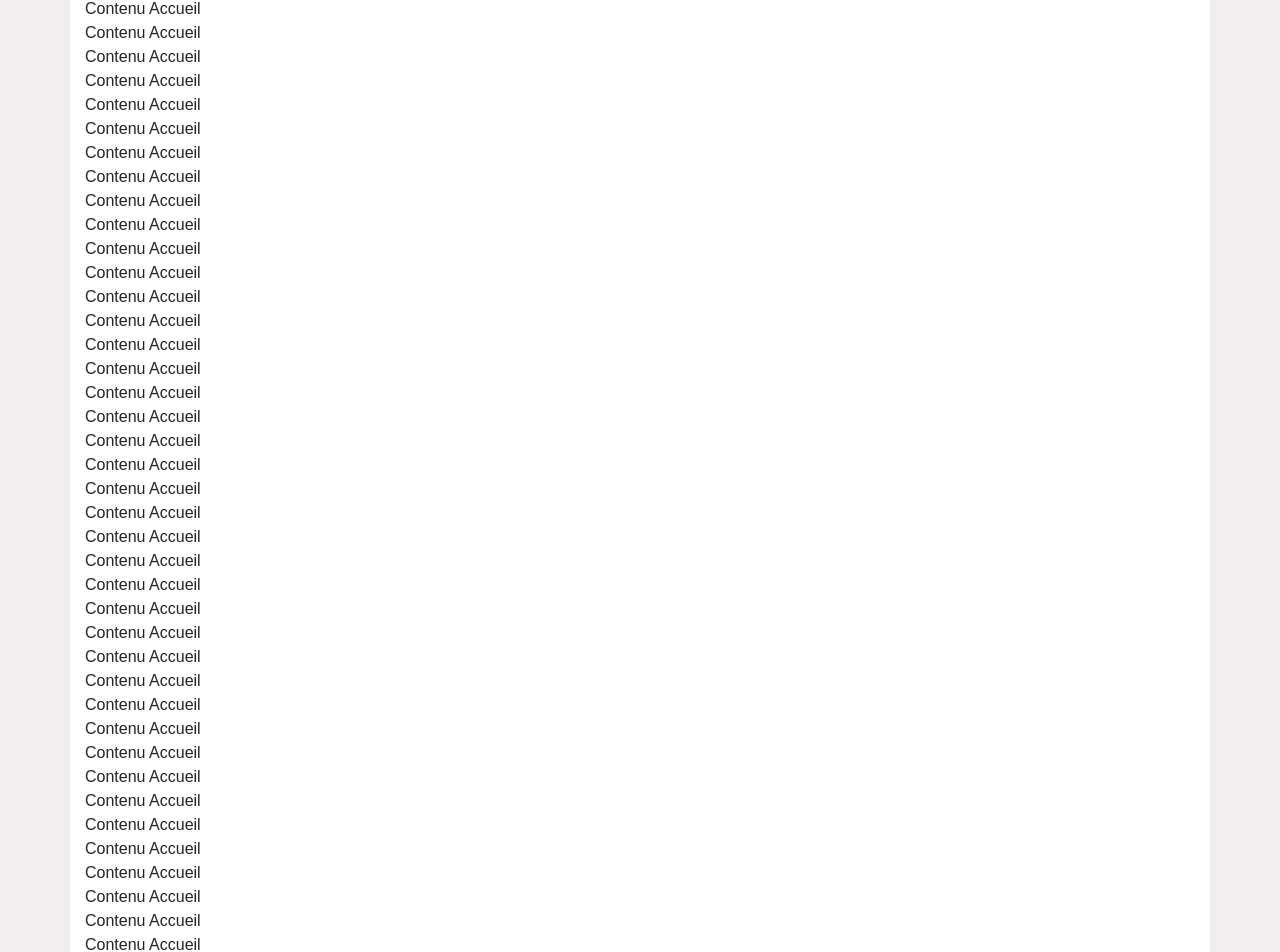
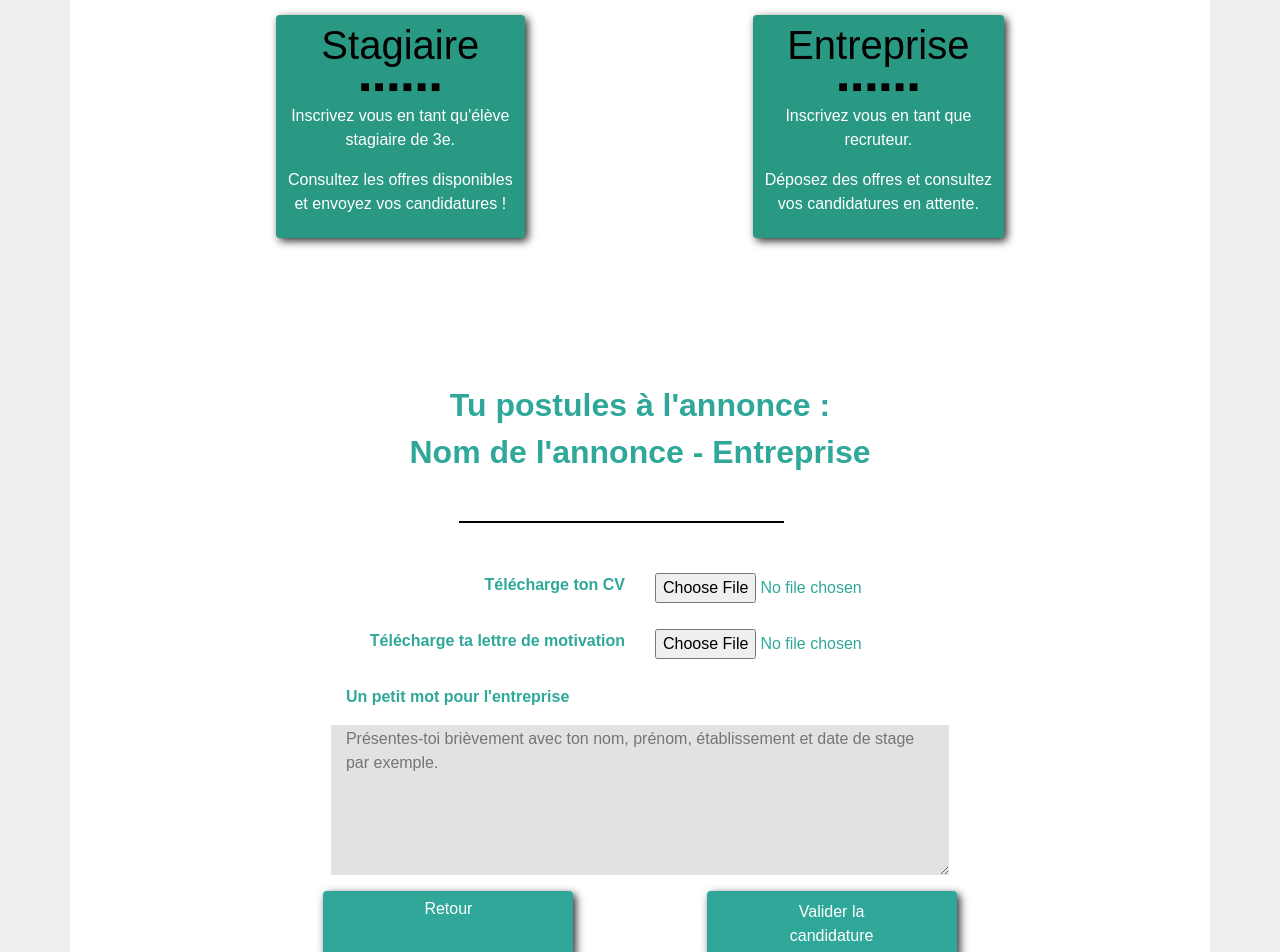
Before and after one commit to Adopt1Projet/AdoptUnStage, an Angular app: page / in a window 1280 px wide. Shown: the part 384-1336 px from the top of the page. Built offline with nearby package versions, Linux system fonts and the light colour scheme; a web font is replaced by a local one.

Commit message:
Home button + Postulation page

```diff
--- /dev/null
+++ b/src/app/Router/PageAccueil/bouton-inscription/bouton-inscription.component.css
@@ -0,0 +1,31 @@
+
+
+.btnStagiaire {
+    background-color: #2a9984;
+    border: none;
+    margin: 10%;
+    box-shadow: 3px 3px 8px rgb(43, 43, 43);
+}
+
+.btnEntreprise {
+    background-color: #2a9984;
+    border: none;
+    margin: 10%;
+    box-shadow: 3px 3px 8px rgb(43, 43, 43);
+}
+
+.btnStagiaire h1 {
+    color: black;
+}
+
+.btnEntreprise h1 {
+    color: black;
+}
+
+.btnStagiaire h6 {
+    color: black;
+}
+
+.btnEntreprise h6 {
+    color: black;
+}
--- /dev/null
+++ b/src/app/Router/PageAccueil/bouton-inscription/bouton-inscription.component.html
@@ -0,0 +1,15 @@
+<div class="row boutonInscription d-flex justify-content-center">
+<a class="btn btn-primary btnStagiaire" role="button" id="moredetails" target="_blank" href="#">
+  <h1>Stagiaire</h1>
+  <h6>■ ■ ■ ■ ■ ■</h6>
+  <p>Inscrivez vous en tant qu'élève <br>stagiaire de 3e.</p>
+  <p>Consultez les offres disponibles <br>et envoyez vos candidatures !</p>
+</a>
+
+<a class="btn btn-secondary btnEntreprise" role="button" id="moredetails" target="_blank" href="#">
+  <h1>Entreprise</h1>
+  <h6>■ ■ ■ ■ ■ ■</h6>
+  <p>Inscrivez vous en tant que <br>recruteur.</p>
+  <p>Déposez des offres et consultez <br>vos candidatures en attente.</p>
+</a>
+</div>
--- /dev/null
+++ b/src/app/Router/PageAccueil/bouton-inscription/bouton-inscription.component.ts
@@ -0,0 +1,15 @@
+import { Component, OnInit } from '@angular/core';
+
+@Component({
+  selector: 'app-bouton-inscription',
+  templateUrl: './bouton-inscription.component.html',
+  styleUrls: ['./bouton-inscription.component.css']
+})
+export class BoutonInscriptionComponent implements OnInit {
+
+  constructor() { }
+
+  ngOnInit() {
+  }
+
+}
--- a/src/app/Router/PageAccueil/page-accueil/page-accueil.component.html
+++ b/src/app/Router/PageAccueil/page-accueil/page-accueil.component.html
@@ -1,50 +1,4 @@
 <div class="container bodyAccueil">
-  <div>Contenu Accueil</div>
-  <div>Contenu Accueil</div>
-  <div>Contenu Accueil</div>
-  <div>Contenu Accueil</div>
-  <div>Contenu Accueil</div>
-  <div>Contenu Accueil</div>
-  <div>Contenu Accueil</div>
-  <div>Contenu Accueil</div>
-  <div>Contenu Accueil</div>
-  <div>Contenu Accueil</div>
-  <div>Contenu Accueil</div>
-  <div>Contenu Accueil</div>
-  <div>Contenu Accueil</div>
-  <div>Contenu Accueil</div>
-  <div>Contenu Accueil</div>
-  <div>Contenu Accueil</div>
-  <div>Contenu Accueil</div>
-  <div>Contenu Accueil</div>
-  <div>Contenu Accueil</div>
-  <div>Contenu Accueil</div>
-  <div>Contenu Accueil</div>
-  <div>Contenu Accueil</div>
-  <div>Contenu Accueil</div>
-  <div>Contenu Accueil</div>
-  <div>Contenu Accueil</div>
-  <div>Contenu Accueil</div>
-  <div>Contenu Accueil</div>
-  <div>Contenu Accueil</div>
-  <div>Contenu Accueil</div>
-  <div>Contenu Accueil</div>
-  <div>Contenu Accueil</div>
-  <div>Contenu Accueil</div>
-  <div>Contenu Accueil</div>
-  <div>Contenu Accueil</div>
-  <div>Contenu Accueil</div>
-  <div>Contenu Accueil</div>
-  <div>Contenu Accueil</div>
-  <div>Contenu Accueil</div>
-  <div>Contenu Accueil</div>
-  <div>Contenu Accueil</div>
-  <div>Contenu Accueil</div>
-  <div>Contenu Accueil</div>
-  <div>Contenu Accueil</div>
-  <div>Contenu Accueil</div>
-  <div>Contenu Accueil</div>
-  <div>Contenu Accueil</div>
-  <div>Contenu Accueil</div>
-  <div>Contenu Accueil</div>
+  <app-bouton-inscription></app-bouton-inscription>
+  <app-page-postuler></app-page-postuler>
 </div>
--- /dev/null
+++ b/src/app/Router/PagePostuler/page-postuler/page-postuler.component.css
@@ -0,0 +1,57 @@
+.headerPostuler h2 {
+    font-weight: bolder;
+    color: #2fa89a;
+}
+
+.headerPostuler {
+    padding-top: 3%;
+}
+
+hr {
+    border: 1px solid black;
+    width: 70%;
+    margin: 50px;
+}
+
+.postArea {
+    height: 150px;
+    background-color: rgb(226, 226, 226);
+    border: none;
+}
+
+.downloadfiles {
+    color: #2fa89a;
+    font-weight: bolder;
+}
+
+.btnRetour {
+    background-color: #2fa89a;
+    color: white;
+    border: none;
+    box-shadow: 3px 3px 8px rgb(43, 43, 43);
+    width: 250px;
+    height: 65px;
+    margin-right: 6%;
+}
+
+.btnPost {
+    padding-bottom: 5%;
+}
+
+.btnValid {
+    background-color: #2fa89a;
+    color: white;
+    border: none;
+    box-shadow: 3px 3px 8px rgb(43, 43, 43);
+    width: 250px;
+    height: 65px;
+    margin-left: 6%;
+}
+
+.btnValid:hover {
+    background-color: green;
+}
+
+.btnRetour:hover {
+    background-color: green;
+}
--- /dev/null
+++ b/src/app/Router/PagePostuler/page-postuler/page-postuler.component.html
@@ -0,0 +1,38 @@
+<div class="row postulCenter d-flex justify-content-center">
+
+  <div class="headerPostuler text-center">
+    <h2>Tu postules à l'annonce :</h2>
+    <h2>Nom de l'annonce - Entreprise</h2>
+    <hr class="line">
+  </div>
+
+</div>
+<div class="row postulCenter d-flex justify-content-center">
+
+  <div class="form downloadfiles">
+    <div class="row form-group file text-right">
+      <p class="col-6">Télécharge ton CV</p>
+      <input class="col-6 form-control-file" type="file" name="file" />
+    </div>
+
+    <div class="row form-group file text-right">
+      <p class="col-6">Télécharge ta lettre de motivation</p>
+      <input class="col-6 form-control-file" type="file" name="file" />
+    </div>
+
+    <div class="row form-group file">
+      <p class="col-12">Un petit mot pour l'entreprise</p>
+      <textarea class="col-12 postArea" type="text" name="text" placeholder="Présentes-toi brièvement avec ton nom, prénom, établissement et date de stage par exemple."></textarea>
+    </div>
+  </div>
+
+</div>
+
+<div class="btnPost d-flex justify-content-center">
+
+  <a class="btn btnRetour" role="button" id="moredetails" target="_blank" href="#">
+    <p>Retour</p>
+  </a>
+
+  <button type="submit" class="btn btnValid mb-2">Valider la <br>candidature</button>
+</div>
--- /dev/null
+++ b/src/app/Router/PagePostuler/page-postuler/page-postuler.component.ts
@@ -0,0 +1,15 @@
+import { Component, OnInit } from '@angular/core';
+
+@Component({
+  selector: 'app-page-postuler',
+  templateUrl: './page-postuler.component.html',
+  styleUrls: ['./page-postuler.component.css']
+})
+export class PagePostulerComponent implements OnInit {
+
+  constructor() { }
+
+  ngOnInit() {
+  }
+
+}
--- a/src/app/app.module.ts
+++ b/src/app/app.module.ts
@@ -7,13 +7,17 @@ import { AppComponent } from './app.component';
 import { NavbarComponent } from './navbar/navbar.component';
 import { FooterComponent } from './footer/footer.component';
 import { PageAccueilComponent } from './Router/PageAccueil/page-accueil/page-accueil.component';
+import { BoutonInscriptionComponent } from './Router/PageAccueil/bouton-inscription/bouton-inscription.component';
+import { PagePostulerComponent } from './Router/PagePostuler/page-postuler/page-postuler.component';
 
 @NgModule({
   declarations: [
     AppComponent,
     NavbarComponent,
     FooterComponent,
-    PageAccueilComponent
+    PageAccueilComponent,
+    BoutonInscriptionComponent,
+    PagePostulerComponent
   ],
   imports: [
     BrowserModule,
--- a/src/app/footer/footer.component.html
+++ b/src/app/footer/footer.component.html
@@ -1,6 +1,6 @@
 <footer class="container footer sticky-bottom">
   <div class="footerImg d-flex justify-content-center">
-        <img src="./assets/img/Souffle9.png">
+        <img src="/assets/img/Souffle9.png">
         <img src="/assets/img/proBTP.png">
         <img src="/assets/img/beCOM.png">
         <img src="/assets/img/wcs.png">
--- a/src/app/navbar/navbar.component.html
+++ b/src/app/navbar/navbar.component.html
@@ -36,6 +36,6 @@
 
 
     <div class="bannerImg">
-      <img src="../../assets/img/banner.png" class="img-fluid w-100" alt="">
+      <img src="/assets/img/banner.png" class="img-fluid w-100" alt="">
     </div>
   </div>
```
